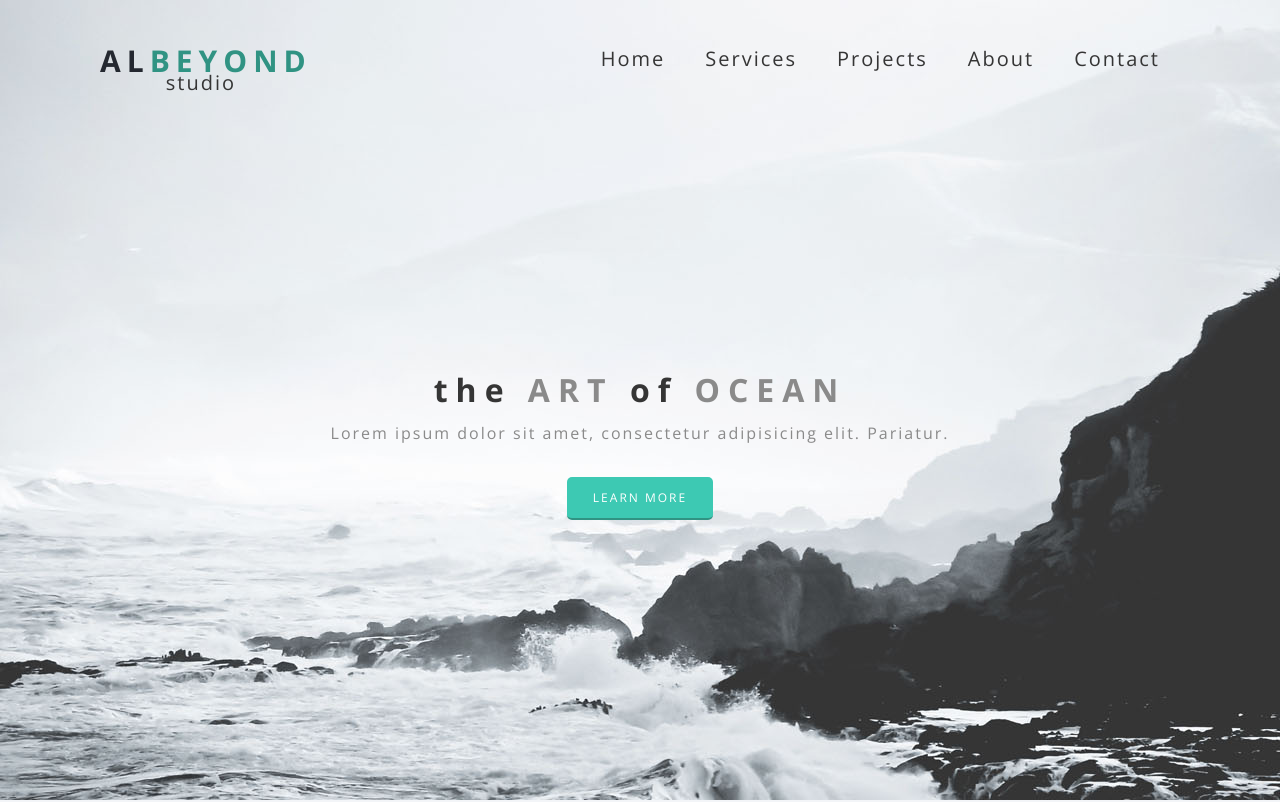
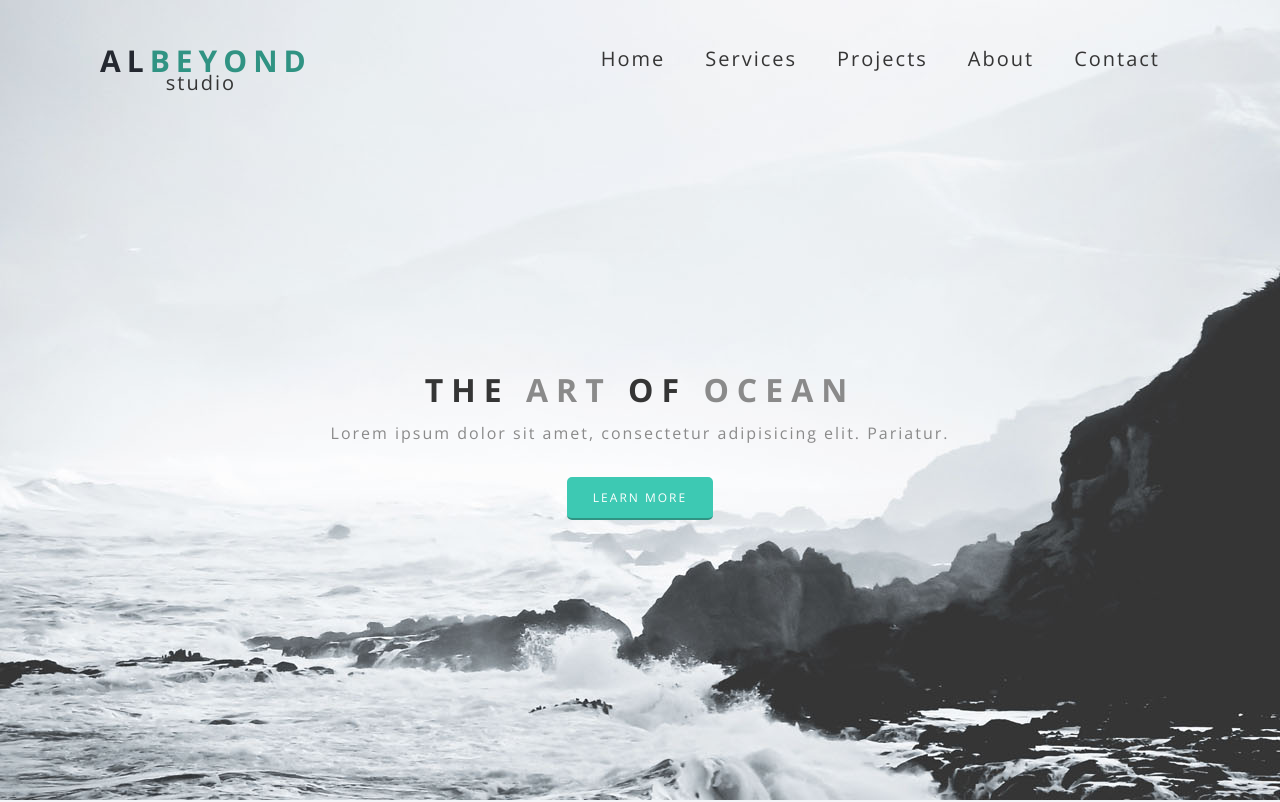
Before and after one commit to algosdev/albeyond, a plain HTML site: page index.html in a window 1280 px wide. Shown: the top 802 px of the page. Drawn offline with nearby package versions, Linux system fonts and the light colour scheme.

Commit message:
Fixes bugs

```diff
--- a/index.html
+++ b/index.html
@@ -3,7 +3,7 @@
     <head>
         <meta charset="UTF-8">
         <meta http-equiv="X-UA-Compatible" content="IE=edge">
-        <title></title>
+        <title>ALBEYOND</title>
         <meta name="description" content="">
         <meta name="viewport" content="width=device-width, initial-scale=1">
         <link rel="stylesheet" href="css/style.css">
@@ -29,7 +29,7 @@
                 </div>
             </div>
             <div class="welcome-txt">
-                <p class='big'>the <span>ART</span> of <span>OCEAN</span></p>
+                <p class='big'>THE <span>ART</span> OF <span>OCEAN</span></p>
                 <p class="leading">Lorem ipsum dolor sit amet, consectetur adipisicing elit. Pariatur.</p>
                 <a href='#' class='btn'>LEARN MORE</a>
             </div>
```
